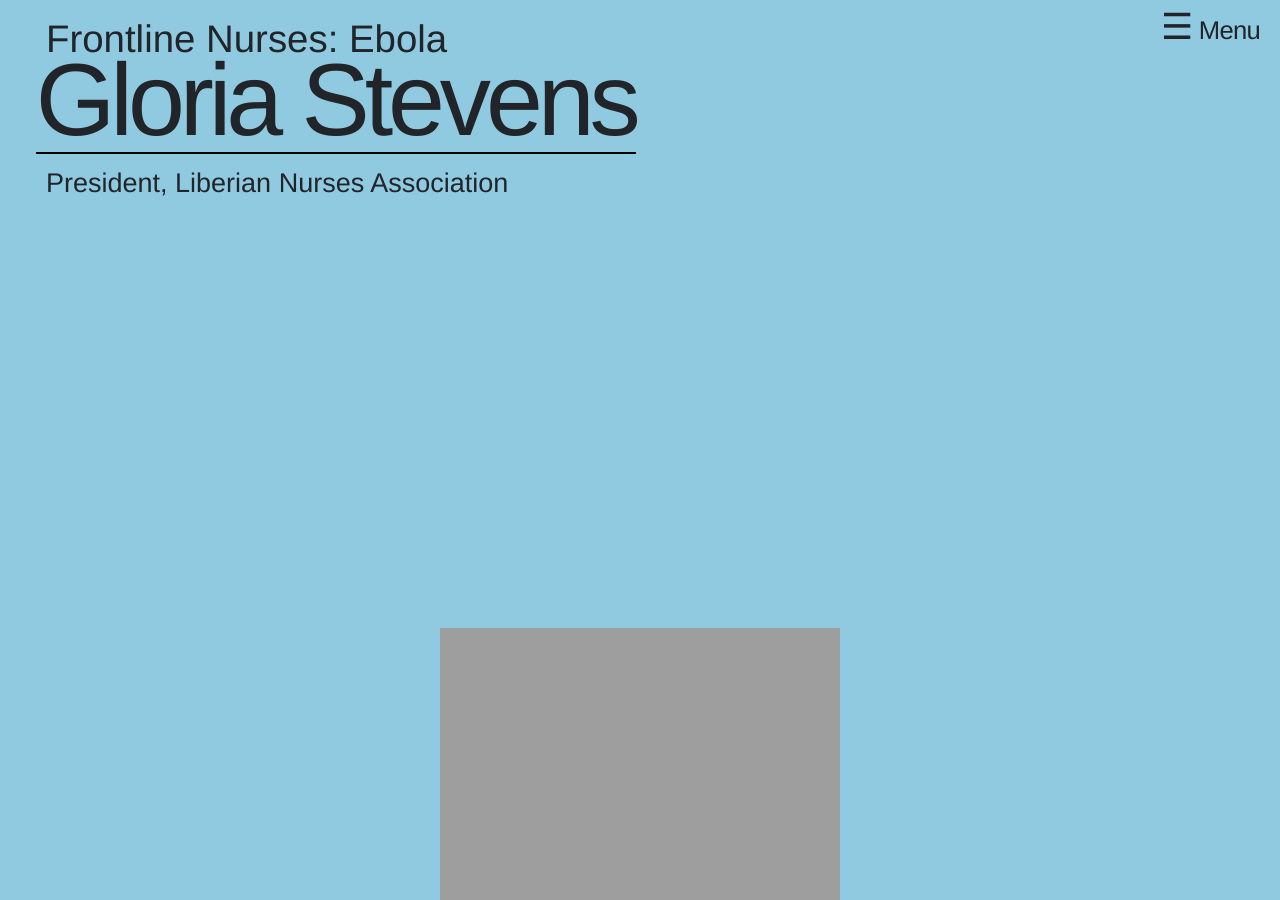
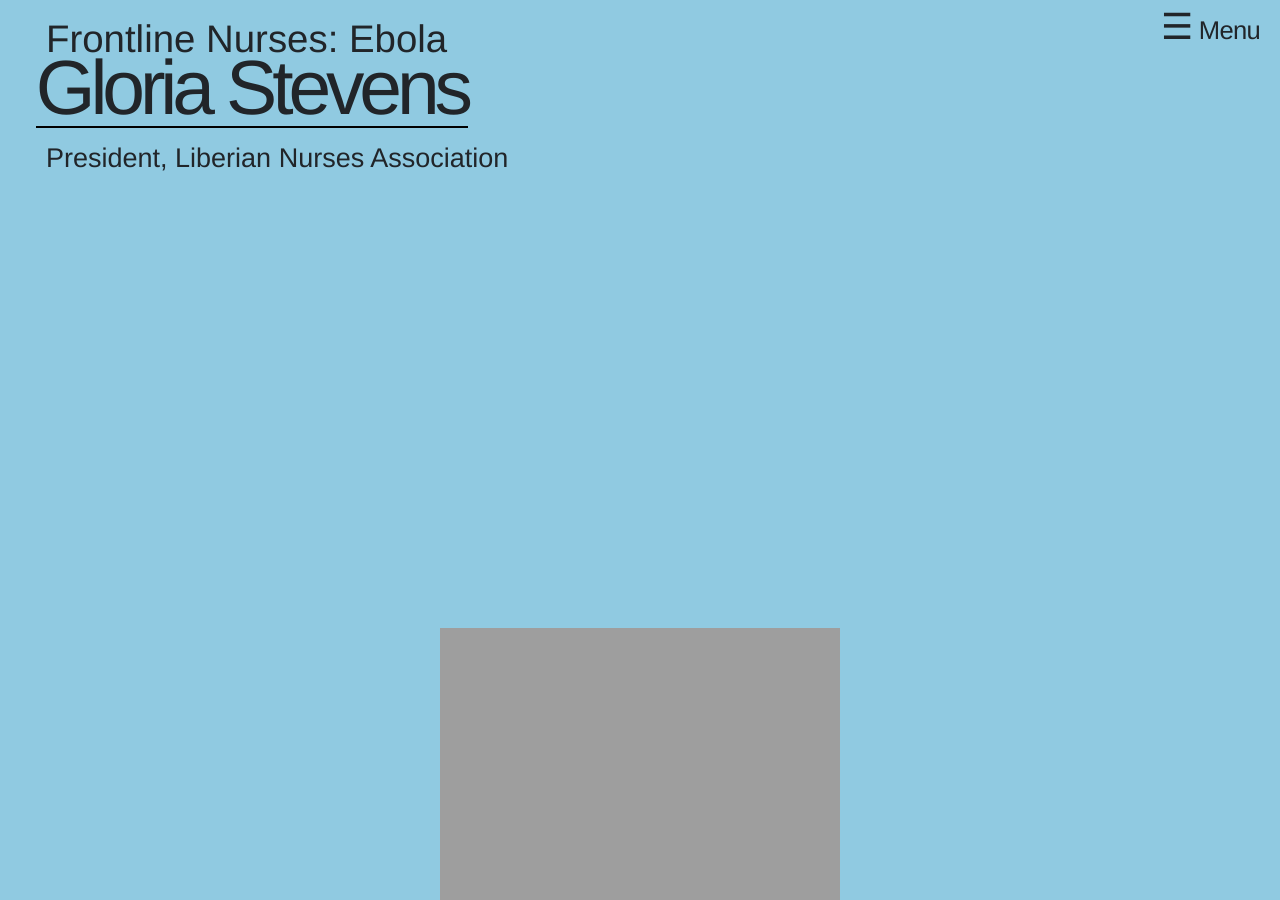
Before and after one commit to elotroalex/frontlines, a Jekyll site: the page built from _ebola/n16.md, in a window 1280 px wide and 900 px high. Built offline with Jekyll 4.4.1, drawn with Linux system fonts in a browser that asks for light colours; some web fonts are replaced.

Commit message:
reduce nurse name size. fixes #1

```diff
--- a/_sass/_frontlines.scss
+++ b/_sass/_frontlines.scss
@@ -1034,7 +1034,7 @@
 }
 
 .body-header.nurse-name {
-  font-size: 8vw;
+  font-size: 6vw;
   margin-bottom: .6rem;
 }
 
```
